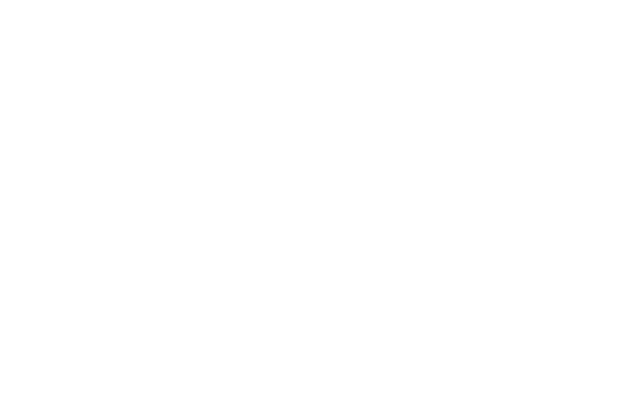
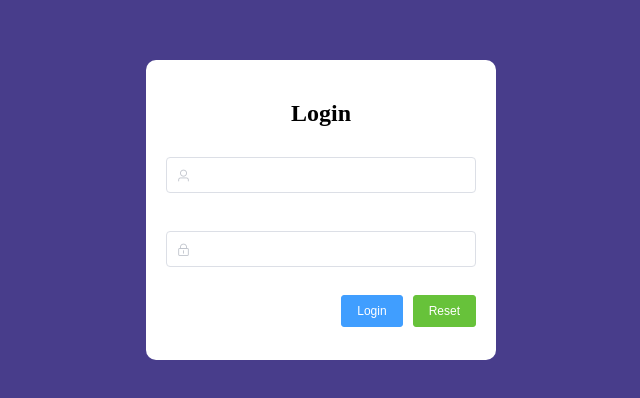
Before and after one commit to maxslavin17/SE-352-Project, a Vue app in the folder frontend/: page /login in a window 1280 px wide. Shown: the part 140-538 px from the top of the page, without its empty margins (319-959 px from the left). Built offline with nearby package versions, Linux system fonts and the light colour scheme.

Commit message:
login frontend

```diff
--- a/frontend/src/components/Header.vue
+++ b/frontend/src/components/Header.vue
@@ -12,7 +12,9 @@
       <span>James</span><i class="el-icon-arrow-down" style="margin-left: 5px"></i>
       <el-dropdown-menu slot="dropdown" style="width: 100px; text-align: center">
         <el-dropdown-item style="font-size: 14px; padding: 5px 0">Person</el-dropdown-item>
-        <el-dropdown-item style="font-size: 14px; padding: 5px 0">Signout</el-dropdown-item>
+        <el-dropdown-item style="font-size: 14px; padding: 5px 0">
+          <router-link to="/login" style="text-decoration: none">Signout</router-link>
+        </el-dropdown-item>
       </el-dropdown-menu>
     </el-dropdown>
   </div>
--- a/frontend/src/router/index.js
+++ b/frontend/src/router/index.js
@@ -19,6 +19,11 @@
     name: 'About',
     component: () => import('../views/About.vue')
   },
+  {
+    path: '/login',
+    name: 'Login',
+    component: () => import('../views/Login.vue')
+  },
 ]
 
 const router = new VueRouter({
--- a/frontend/src/views/Login.vue
+++ b/frontend/src/views/Login.vue
@@ -1,13 +1,65 @@
 <template>
-
+  <div class="wrapper">
+    <div style="margin: 200px auto; background-color: #fff; width: 350px; height: 300px; padding: 20px; border-radius: 10px">
+      <div style="margin: 20px 0; text-align: center; font-size: 24px"><b>Login</b></div>
+      <el-form :model="user" :rules="rules" ref="userForm">
+        <el-form-item prop="username">
+          <el-input size="medium" style="margin: 10px 0" prefix-icon="el-icon-user" v-model="user.username"></el-input>
+        </el-form-item>
+        <el-form-item prop="password">
+          <el-input size="medium" style="margin: 10px 0" prefix-icon="el-icon-lock" show-password v-model="user.password"></el-input>
+        </el-form-item>
+        <el-form-item style="margin: 10px 0; text-align: right">
+          <el-button type="primary" size="small"  autocomplete="off" @click="login">Login</el-button>
+          <el-button type="success" size="small"  autocomplete="off">Reset</el-button>
+        </el-form-item>
+      </el-form>
+    </div>
+  </div>
 </template>
 
 <script>
 export default {
-  name: "Login"
+  name: "Login",
+  data() {
+    return {
+      user: {},
+      rules: {
+        username: [
+          { required: true, message: 'Please input username', trigger: 'blur' },
+          { min: 3, max: 10, message: 'between 3 to 5 characters', trigger: 'blur' }
+        ],
+        password: [
+          { required: true, message: 'Please input password', trigger: 'blur' },
+          { min: 1, max: 20, message: 'between 1 to 20 characters', trigger: 'blur' }
+        ],
+      }
+    }
+  },
+  methods: {
+    login() {
+      this.$refs['userForm'].validate((valid) => {
+        if (valid) {
+          this.request.post("/user/login", this.user).then(res => {
+            if(!res) {
+              this.$message.error("wrong username or password")
+            } else {
+              this.$router.push("/")
+            }
+          })
+        } else {
+          return false;
+        }
+      });
+    }
+  }
 }
 </script>
 
-<style scoped>
-
+<style>
+.wrapper {
+  height: 100vh;
+  background-color: darkslateblue;
+  overflow: hidden;
+}
 </style>
```
Also changed, not shown: frontend/src/views/Person.vue (added, +13 -0 lines), 1 other file (tests, documents, lock files or other folders).
